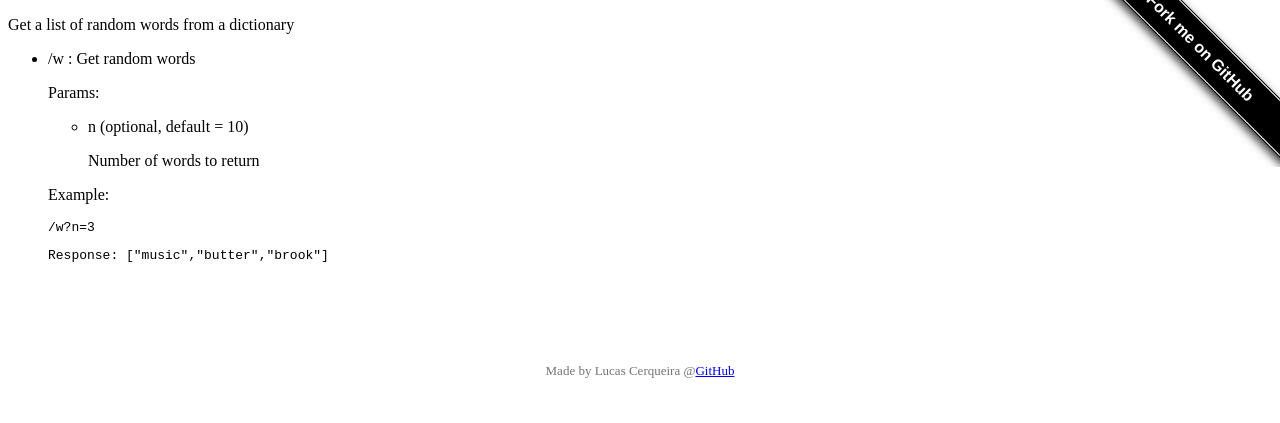
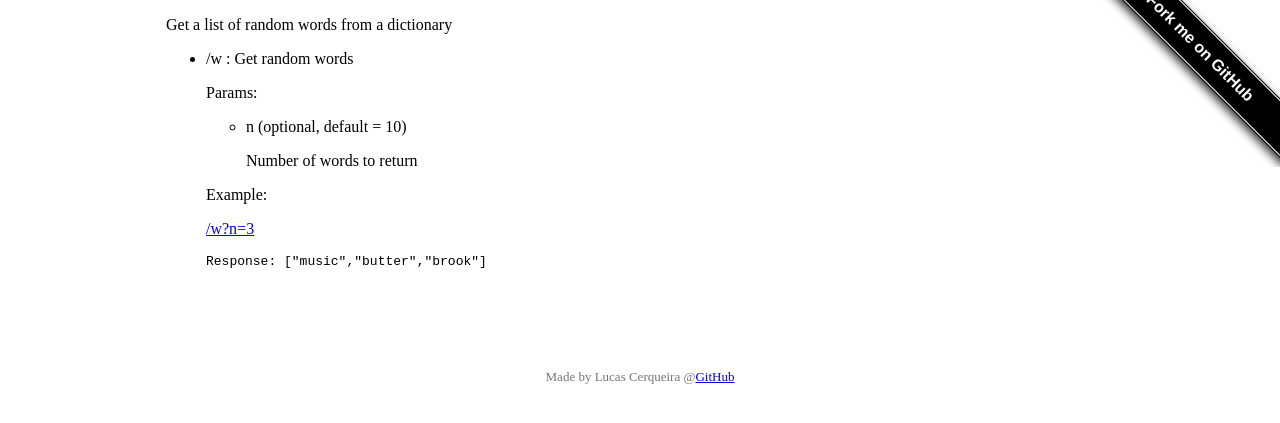
Before and after one commit to SacuL/RandomWordsAPI, a website: page index.html in a window 1280 px wide. Shown: the part 33-456 px from the top of the page. Drawn offline with Linux system fonts and the light colour scheme.

Commit message:
Update index.html

```diff
--- a/index.html
+++ b/index.html
@@ -2,6 +2,10 @@
 <head>
     <style>
         #forkongithub a{background:#000;color:#fff;text-decoration:none;font-family:arial,sans-serif;text-align:center;font-weight:bold;padding:5px 40px;font-size:1rem;line-height:2rem;position:relative;transition:0.5s;}#forkongithub a:hover{background:#c11;color:#fff;}#forkongithub a::before,#forkongithub a::after{content:"";width:100%;display:block;position:absolute;top:1px;left:0;height:1px;background:#fff;}#forkongithub a::after{bottom:1px;top:auto;}@media screen and (min-width:800px){#forkongithub{position:absolute;display:block;top:0;right:0;width:200px;overflow:hidden;height:200px;z-index:9999;}#forkongithub a{width:200px;position:absolute;top:60px;right:-60px;transform:rotate(45deg);-webkit-transform:rotate(45deg);-ms-transform:rotate(45deg);-moz-transform:rotate(45deg);-o-transform:rotate(45deg);box-shadow:4px 4px 10px rgba(0,0,0,0.8);}}
+        #container{
+            width: 75%;
+            margin: 0 auto;
+        }
         #footer{
             margin-top: 100px;
             font-size: small;
@@ -12,6 +16,7 @@
 </head>
 <body>
     <span id="forkongithub"><a href="https://github.com/SacuL/RandomWordsAPI/">Fork me on GitHub</a></span>
+    <div id="container">
         <h3 style="text-align: center;">Random words API</h3>
         <p>Get a list of random words from a dictionary</p>
         <ul>
@@ -30,11 +35,12 @@
                 </p>
                 <p>
                     Example:
-                <pre>/w?n=3</pre>
+                    <p><a href="/w?n=3">/w?n=3</a></p>
                     <pre>Response: ["music","butter","brook"]</pre>
                 </p>
             </li>
            </ul>
+        <div id="container">
     <p id="footer">Made by Lucas Cerqueira @<a href="https://github.com/SacuL/RandomWordsAPI/">GitHub</a></p>
 </body>
 </html>
```
Lines whose indentation alone changed are shown as unchanged.
